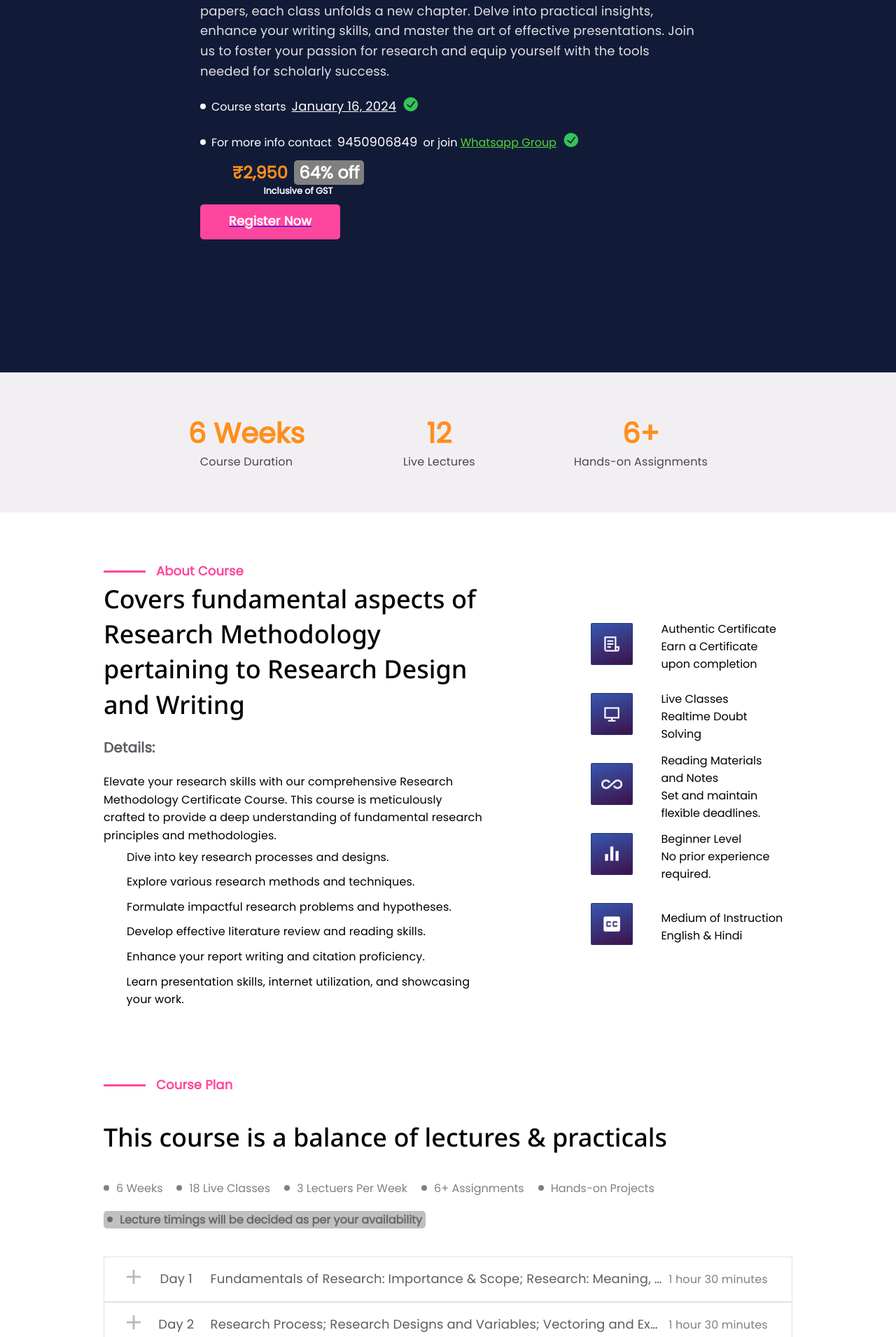
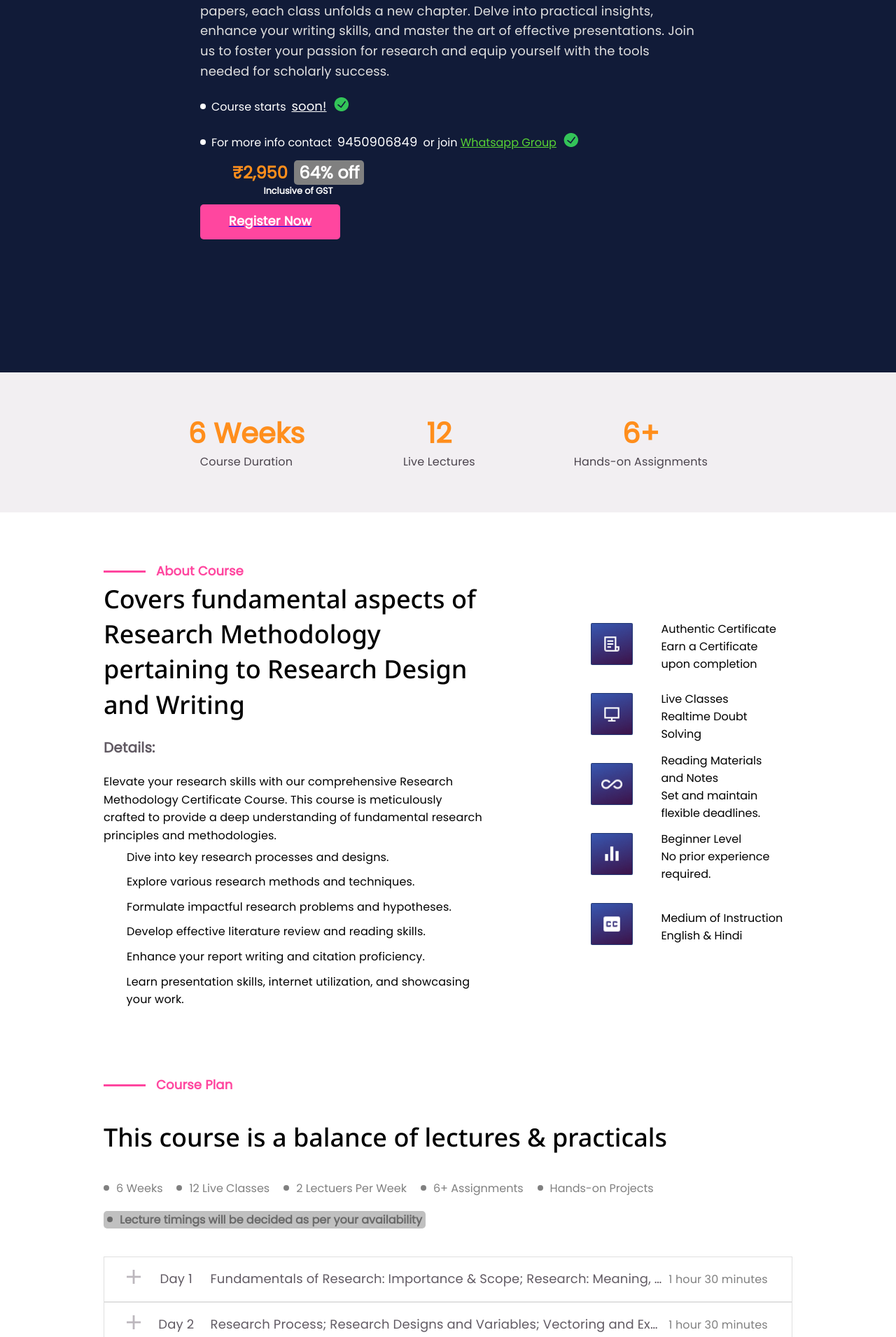
Before and after one commit to saeternus/saeternus.github.io, a React (Create React App) app: page /courses/research-methodology-research-design-and-writing in a window 1280 px wide. Shown: the part 480-2390 px from the top of the page at 70% size. Built offline with nearby package versions, Linux system fonts and the light colour scheme.

Commit message:
Added changes from main

```diff
--- a/src/AllCourses/gis.js
+++ b/src/AllCourses/gis.js
@@ -3,7 +3,7 @@ const gis = {
   pageTitle: 'GIS Certificate Program',
   slug: 'gis',
   order: 2,
-    startdate: 'January 7, 2024',
+  startdate: 'February 2, 2024',
   header: 'Certificate Course in Geographical Information System (GIS)',
   description: 'Emerging technologies such as GIS (Geographic Information System) and RS (Remote Sensing) are instrumental in addressing intricate global challenges and impacting various aspects of life. In this context, the role of a Geospatial expert is gaining significance in the decision-making process. Acquiring practical knowledge is essential to comprehensively grasp the underlying concepts and unlock the potential for innovative applications of these technologies across diverse domains.',
   whatsapp: 'https://chat.whatsapp.com/FRmZTHwsDLACdxUAQOg3GE',
@@ -149,13 +149,13 @@ const gis = {
     },
   ],
 
-    duration: '6 Weeks',
-    numberOfLiveClasses: 18,
-    numberOfAssignments: '6+',
+  duration: '8 Weeks',
+  numberOfLiveClasses: 16,
+  numberOfAssignments: '8+',
   projectsIncluded: 'Hands-on Projects',
   additionalInfo: 'Lecture timings will be decided as per your availability',
   price: '₹3,540',
-    originalPrice: '₹7,000',
+  originalPrice: '₹7,080',
   discount: '50%',
   inclusiveOfGST: true,
   image: "globe.jpg",
@@ -170,7 +170,7 @@ const gis = {
   courseLine: "This course is a balance of lectures & practicals",
 
   infoPoints: [
-      "6 Weeks","18 Live Classes","3 Lectuers Per Week","6+ Assignments","Hands-on Projects",
+    "8 Weeks","16 Live Classes","2 Lectuers Per Week","8+ Assignments","Hands-on Projects",
   ],
 
 };
--- a/src/AllCourses/python-data-analysis-visualisation.js
+++ b/src/AllCourses/python-data-analysis-visualisation.js
@@ -1,9 +1,9 @@
 const dav = {
-    title: 'Python Data Analysis Certification',
-    pageTitle:  'Python Data Analysis Certification',
+  title: 'Python - Data Analysis and Visualisation Certification',
+  pageTitle: 'Python - Data Analysis and Visualisation Certificate Program',
   slug: 'python-data-analysis-visualisation',
   order: 1,
-    startdate: 'December 16, 2023',
+  startdate: 'February 25, 2024',
   header: 'Certificate Course in Python - Data Analysis and Visualisation',
   description: "Unlock the power of Python for data analysis and visualization in this comprehensive course. From mastering fundamental Python concepts to handling datasets and conducting exploratory data analysis, you'll gain the skills to visualize data effectively. Explore a variety of plots, charts, and statistical techniques, and even delve into geospatial data visualization. Elevate your proficiency in Python and transform raw data into meaningful insights. Join us on this engaging journey of learning and acquire the expertise needed for impactful data-driven decision-making.",
   whatsapp: 'https://chat.whatsapp.com/HkrLN4L6LdaGuhj1TqkYWT',
@@ -103,7 +103,7 @@ const dav = {
   courseLine: "This course is a balance of lectures & practicals",
 
   infoPoints: [
-      "6 Weeks","18 Live Classes","3 Lectuers Per Week","6+ Assignments","Hands-on Projects",
+    "6 Weeks","12 Live Classes","2 Lectuers Per Week","6+ Assignments","Hands-on Projects",
   ],
 };
 
--- a/src/AllCourses/remote-sensing-gis-project.js
+++ b/src/AllCourses/remote-sensing-gis-project.js
@@ -1,9 +1,9 @@
 const remoteGis = {
   title: 'Remote Sensing & GIS Project',
-    pageTitle: 'Remote Sensing Course',
+  pageTitle: 'Remote Sensing and GIS Research Project',
   slug: 'remote-sensing-gis-project',
   order: 4,
-    startdate: 'next week!',
+  startdate: 'whenever you\'re ready!',
   header: 'Research Project in Remote Sensing & GIS',
   description: "Join us to work on your very own research project or pick from one of our ideas that aligns with your interests. This will involve working with our experts to apply your Remote Sensing and GIS skills to real world case studies. In the end, you get an opportunity to publish a research paper!",
    whatsapp: 'https://chat.whatsapp.com/CxMeIeJcX5v4NDtE0Inld2',
@@ -53,7 +53,7 @@ const remoteGis = {
    ],
        duration: '8 Weeks',
        numberOfLiveClasses: 8,
-         numberOfAssignments: '4+',
+       numberOfAssignments: '1',
        projectsIncluded: 'Hands-on Projects',
        additionalInfo: 'Lecture timings will be decided as per your availability',
        price: '₹2,596',
@@ -66,12 +66,12 @@ const remoteGis = {
       contact: 9450906849,
       durationLine:"Course Duration",
       liveLine:"Live Lectures",
-        assignmentsLine: "Hands-on Assignments",
+      assignmentsLine: "Publish a Research Paper",
       registerBtn: "Register Now",
       courseLine: "This course is a balance of lectures & practicals",
 
       infoPoints: [
-        "8 Weeks","18 Live Classes","3 Lectuers Per Week","6+ Assignments","Hands-on Projects",
+      "8 Weeks","8 Live Classes","1 Lectuers Per Week","8+ Assignments","Publish a Research Paper",
       ],
 
  };
--- a/src/AllCourses/remote-sensing.js
+++ b/src/AllCourses/remote-sensing.js
@@ -1,9 +1,9 @@
 const remote = {
   title: 'Remote Sensing Certification',
-    pageTitle: 'Remote Sensing Course',
+  pageTitle: 'Remote Sensing Certificate Program',
   slug: 'remote-sensing',
   order: 3,
-    startdate: 'December 25, 2023',
+  startdate: 'soon!',
   header: 'Certificate Course in Remote Sensing',
   description: "The Certificate Course in Remote Sensing offers a comprehensive training program, covering essential principles of remote sensing and hands-on experience with relevant software. This course provides practical skills in image processing, classification, and spatial modeling, enabling participants to harness the power of remote sensing data for environmental monitoring, resource management, and GIS applications. ",
   whatsapp: 'https://chat.whatsapp.com/C1JrWWEMrbwBp785QnFNVj',
@@ -154,7 +154,7 @@ const remote = {
   courseLine: "This course is a balance of lectures & practicals",
 
   infoPoints: [
-      "6 Weeks","18 Live Classes","3 Lectuers Per Week","6+ Assignments","Hands-on Projects",
+    "8 Weeks","16 Live Classes","2 Lectuers Per Week","8+ Assignments","Hands-on Projects",
   ],
 };
 
--- a/src/AllCourses/research-methodology-data-collection-and-analysis.js
+++ b/src/AllCourses/research-methodology-data-collection-and-analysis.js
@@ -1,6 +1,6 @@
 const rmda = {
   title: 'Research Methodology Data Collection and Analysis',
-    pageTitle: 'Research Methodology Course',
+  pageTitle: 'Research Methodology Certificate Program',
   slug: 'research-methodology-data-collection-and-analysis',
   order: 5,
   startdate: 'March 16, 2024',
@@ -100,7 +100,7 @@ const rmda = {
       courseLine: "This course is a balance of lectures & practicals",
 
       infoPoints: [
-        "6 Weeks","18 Live Classes","3 Lectuers Per Week","6+ Assignments","Hands-on Projects",
+      "6 Weeks","12 Live Classes","2 Lectuers Per Week","6+ Assignments","Hands-on Projects",
       ],
 
  };
--- a/src/AllCourses/research-methodology-research-design-and-writing.js
+++ b/src/AllCourses/research-methodology-research-design-and-writing.js
@@ -1,9 +1,9 @@
 const rmdw = {
   title: 'Research Methodology - Research Design and Writing',
-    pageTitle: 'Research Methodology',
+  pageTitle: 'Research Methodology Certificate Program',
   slug: 'research-methodology-research-design-and-writing',
   order: 6,
-    startdate: 'January 16, 2024',
+  startdate: 'soon!',
   header: 'Certificate Course in Research Methodology - Research Design and Writing',
   description: "Embark on a transformative journey into the realm of research methodology. From laying the groundwork with fundamentals and diverse methodologies to navigating the intricacies of formulating hypotheses and writing impactful papers, each class unfolds a new chapter. Delve into practical insights, enhance your writing skills, and master the art of effective presentations. Join us to foster your passion for research and equip yourself with the tools needed for scholarly success.",
   whatsapp: 'https://chat.whatsapp.com/HLFjC7Usbs12NDdY0pR1fV',
@@ -101,7 +101,7 @@ const rmdw = {
   courseLine: "This course is a balance of lectures & practicals",
 
   infoPoints: [
-      "6 Weeks","18 Live Classes","3 Lectuers Per Week","6+ Assignments","Hands-on Projects",
+    "6 Weeks","12 Live Classes","2 Lectuers Per Week","6+ Assignments","Hands-on Projects",
   ],
 
 };
--- a/src/AllCourses/spss.js
+++ b/src/AllCourses/spss.js
@@ -1,9 +1,9 @@
 const spss = {
   title: 'SPSS Certification',
-    pageTitle: 'SPSS Course',
+  pageTitle: 'SPSS Certificate Program',
   slug: 'spss',
   order: 7,
-    startdate: 'soon!',
+  startdate: 'February 25, 2024',
   header: 'Certificate Course in Statistical Package for the Social Sciences (SPSS)',
   description: 'Data analysis is one of the most flourishing fields right now as businesses around the world are trying to make sense of their data. However, there are several data analysis tools available in the market, but SPSS is a suite of software programs that analyses scientific data related to the social sciences. It offers a fast-visual modelling environment that ranges from the smallest to the most complex models. SPSS is designed to accommodate a wide variety of variable data formats, including Excel, CSV, SAS, and Stata data files. The data obtained from SPSS is used for surveys, data mining, market research, etc. SPSS training enables you to master all the essential concepts of SPSS for performing data analysis and statistics through hands-on exposure to industry use cases.',
   whatsapp: 'https://chat.whatsapp.com/FdbSxmUWe4yJTVNQvV1zZ2',
@@ -154,9 +154,9 @@ const spss = {
     },
   ],
 
-    duration: '6 Weeks',
-    numberOfLiveClasses: 18,
-    numberOfAssignments: '6+',
+  duration: '8 Weeks',
+  numberOfLiveClasses: 16,
+  numberOfAssignments: '8+',
   projectsIncluded: 'Hands-on Projects',
   additionalInfo: 'Lecture timings will be decided as per your availability',
   price: '₹2,950',
@@ -175,7 +175,7 @@ const spss = {
   courseLine: "This course is a balance of lectures & practicals",
 
   infoPoints: [
-      "6 Weeks","18 Live Classes","3 Lectuers Per Week","6+ Assignments","Hands-on Projects",
+    "8 Weeks","16 Live Classes","2 Lectuers Per Week","8+ Assignments","Hands-on Projects",
   ],
 
 };
```
Lines whose indentation alone changed are shown as unchanged.
